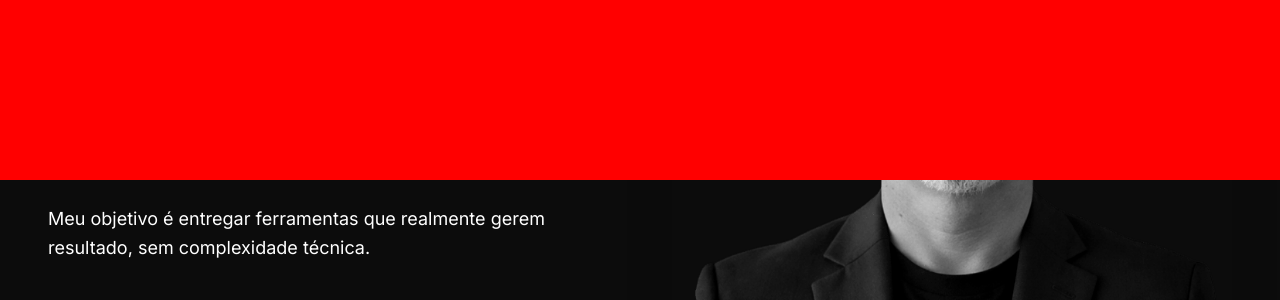
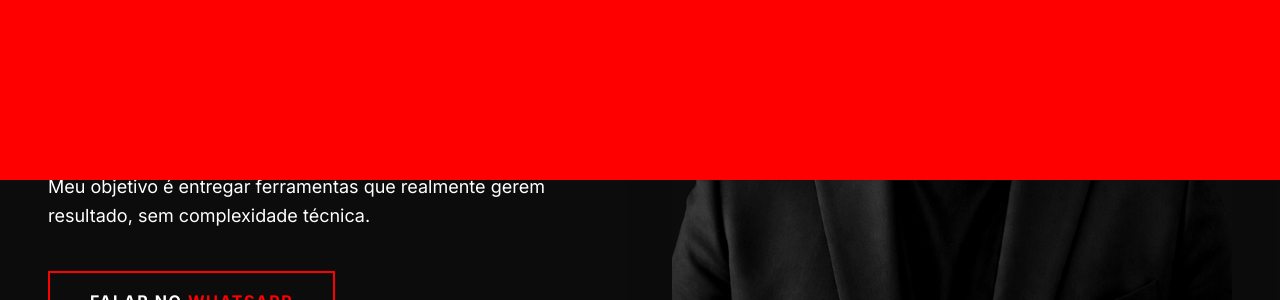
Before and after one commit to jrmacbrandt/J.Roberto, a React (Vite) app: page / in a window 1280 px wide. Shown: the part 1420-1720 px from the top of the page. Built offline with nearby package versions, Linux system fonts and the light colour scheme; a web font is replaced by a local one.

Commit message:
style: alinhar foto ao topo absoluto da seção Sobre Mim

```diff
--- a/src/App.tsx
+++ b/src/App.tsx
@@ -259,7 +259,10 @@ const About = () => {
           </div>
         </div>
 
-        <div className="about-header mb-20 text-center md:text-left">
+        <div className="grid lg:grid-cols-2 gap-16 items-start">
+          {/* Coluna Esquerda: Conteúdo */}
+          <div className="about-content">
+            <div className="about-header mb-12 text-center md:text-left">
               <h2 className="text-4xl md:text-6xl font-bold uppercase tracking-tighter">
                 Sobre <span className="color">Mim</span>
               </h2>
@@ -282,8 +285,7 @@ const About = () => {
               </div>
             </div>
 
-        <div className="flex flex-col lg:flex-row gap-16 items-start mb-24">
-          <div className="about-text flex-1">
+            <div className="about-text mt-12">
               <h3 className="text-2xl md:text-4xl font-bold mb-8 leading-tight">
                 Sou um <span className="color">desenvolvedor</span> focado em criar soluções simples e eficientes para pequenos negócios aumentarem sua presença online e automatizarem processos do dia a dia.
               </h3>
@@ -296,7 +298,10 @@ const About = () => {
                 </a>
               </div>
             </div>
-          <div className="about-img relative flex-1 max-w-md mx-auto lg:max-w-none lg:mt-[-100px]">
+          </div>
+
+          {/* Coluna Direita: Foto Alinhada ao Topo */}
+          <div className="about-img relative max-w-md mx-auto lg:max-w-none w-full">
             <div className="relative z-10 overflow-hidden rounded-sm shadow-2xl">
               <img
                 src="/about-profile.png"
```
Lines whose indentation alone changed are shown as unchanged.
